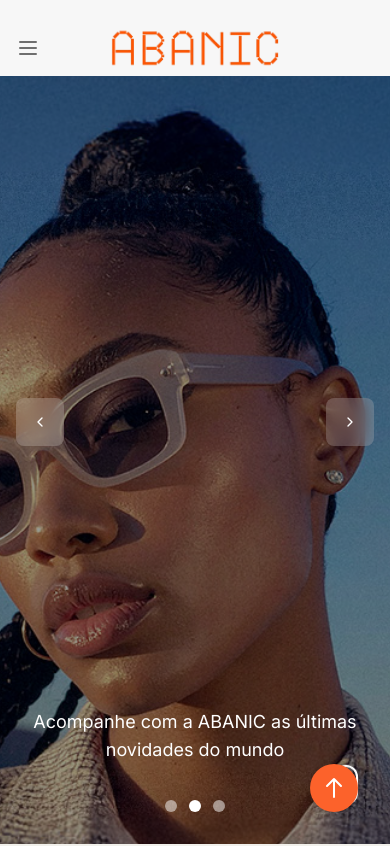
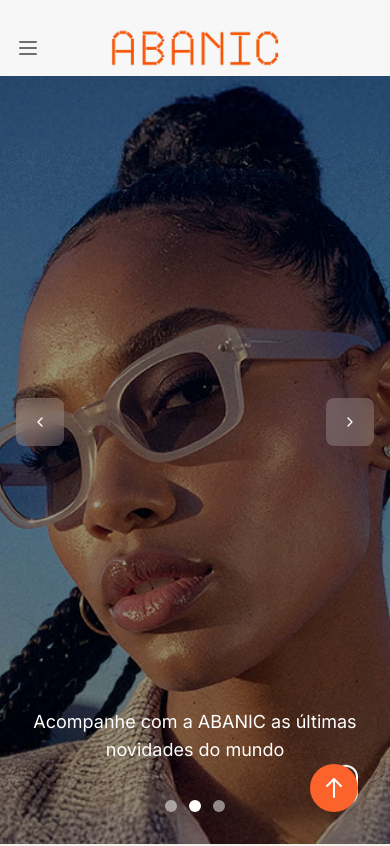
Before and after one commit to Jorge989/abaniclife-front2, a React (Vite) app: page / in a window 390 px wide. Shown: the top 846 px of the page. Built offline with nearby package versions, Linux system fonts and the light colour scheme.

Commit message:
Add subtitle to ativosInfo and update description for Rhodyssey in Product component

```diff
--- a/src/components/HeroSection.jsx
+++ b/src/components/HeroSection.jsx
@@ -78,15 +78,21 @@ const HeroSection = () => {
           >
             <div
               key={index}
-              className="absolute inset-0 h-full w-full bg-no-repeat bg-center bg-cover"
+              className="absolute inset-0 h-full w-full bg-no-repeat bg-cover"
               style={{
                 backgroundImage: `url(${slide.image})`,
                 backgroundPosition:
                   window.innerWidth < 640
                     ? index === 0
-                      ? "left 52% top 50px"
-                      : "center top 75px"
-                    : "center top 75px",
+                      ? "left 52% top 50px" // slide 0 no mobile (mantido)
+                      : index === 1
+                      ? "right 53% top 50px" // slide 1 no mobile
+                      : "center top 75px" // demais slides
+                    : "center top 75px", // desktop/tablet
+                backgroundSize:
+                  window.innerWidth < 640 && index === 0
+                    ? "395%" // zoom out maior no slide 0
+                    : "cover",
               }}
             />
 
```
